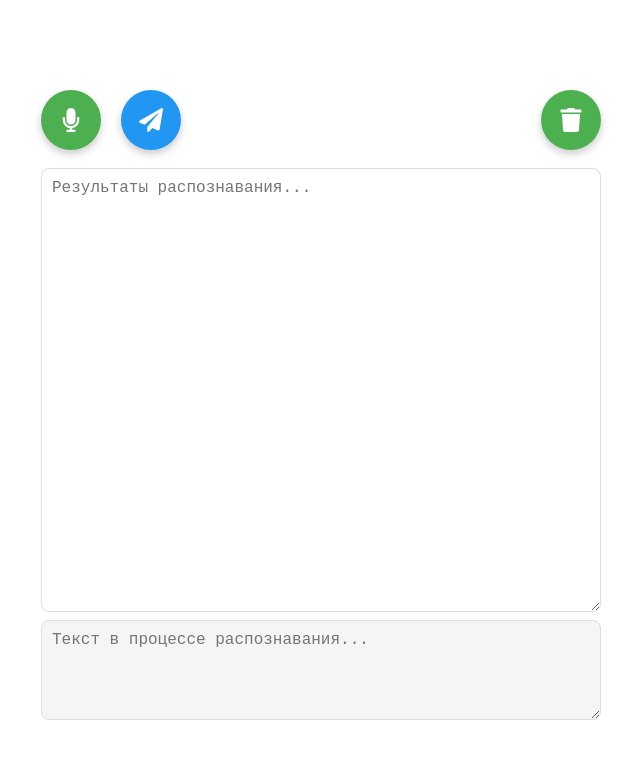
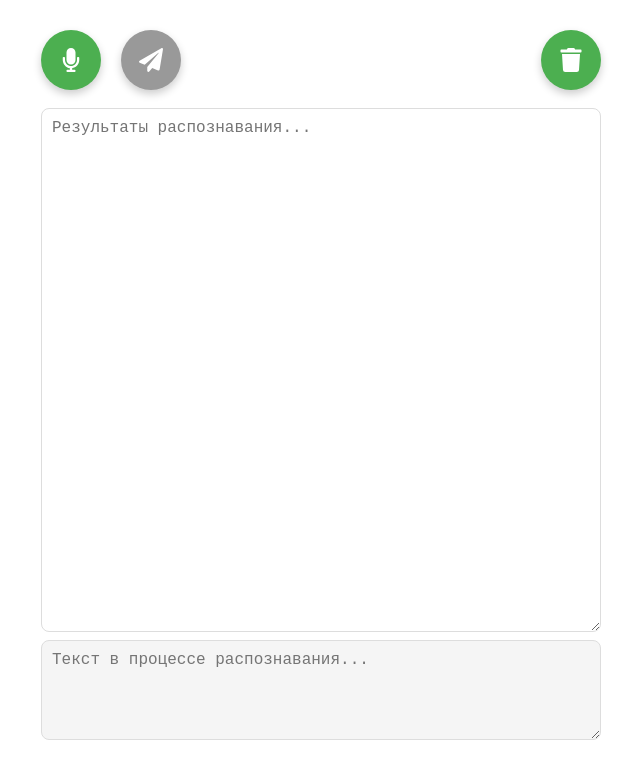
Before and after one commit to gitpshub/vn, a React (Vite) app: page / in a window 1280 px wide. Shown: the top 778 px of the page, without its empty margins (319-959 px from the left). Built offline with nearby package versions, Linux system fonts and the light colour scheme.

Commit message:
feat: add error form - 3

```diff
--- a/src/App.tsx
+++ b/src/App.tsx
@@ -9,12 +9,21 @@ import {
 import ErrorForm from './components/ErrorForm';
 
 const App = () => {
-  const [text, setText] = useState('');
+
+  const saveToLocalStorage = (text:string) => {
+    localStorage.setItem('finalText', text);
+  }
+
+  const [text, setText] = useState(localStorage.getItem('finalText')||'');
   const [interimText, setInterimText] = useState('');
   const [submitting, setSubmitting] = useState(false);
 
   const handleFinalResult = useCallback((result: string) => {
-    setText((prev) => `${prev} ${result}`.trim());
+    setText((prev) => {
+        const newResult = `${prev} ${result}`.trim();
+        saveToLocalStorage(newResult);
+        return newResult;
+    } );
     setInterimText('');
   }, []);
 
@@ -60,9 +69,16 @@ const App = () => {
     }
   };
 
+  const handleChange = (changedText: string) => {
+    setText(changedText);
+    saveToLocalStorage(changedText);
+  };
+
   const handleTrash = () => {
     setText('');
   };
+
+  const submitDisabled = submitting || !text || listening;
 
   return (
     <div className='main'>
@@ -82,9 +98,9 @@ const App = () => {
 
             <button
               onClick={handleSubmit}
-              disabled={submitting || !text || listening}
+              disabled={submitDisabled}
               style={{
-                backgroundColor: submitting ? '#999' : '#2196F3',
+                backgroundColor: submitDisabled ? '#999' : '#2196F3',
               }}
             >
               {submitting ? <FaPaperPlane /> : <FaPaperPlane />}
@@ -94,26 +110,22 @@ const App = () => {
               onClick={handleTrash}
               style={{
                 backgroundColor: '#4CAF50',
-                marginLeft: 'auto'
+                marginLeft: 'auto',
               }}
             >
               <FaTrash />
             </button>
           </div>
 
-          <div className='texts'>
-            {/* <div style={{ marginBottom: '20px' }}> */}
           <textarea
             value={text}
-              onChange={(e) => setText(e.target.value)}
+            onChange={(e) => {handleChange(e.target.value)}}
             placeholder='Результаты распознавания...'
             style={{
               flexGrow: '1',
             }}
           />
-            {/* </div> */}
 
-            {/* <div> */}
           <textarea
             value={interimText}
             readOnly
@@ -122,23 +134,6 @@ const App = () => {
               backgroundColor: '#f5f5f5',
             }}
           />
-            {/* </div> */}
-
-            {/* {listening && (
-                <div
-                  style={{
-                    marginTop: '10px',
-                    color: '#4CAF50',
-                    display: 'flex',
-                    alignItems: 'center',
-                    gap: '8px',
-                  }}
-                >
-                  <div className='pulsating-dot' />
-                  Идет запись...
-                </div>
-              )} */}
-          </div>
         </>
       )}
     </div>
--- a/src/index.css
+++ b/src/index.css
@@ -16,7 +16,7 @@ body {
 /* ---------------- */
 
 #root {
-  height: 100%;
+  height: 95%;
   display: flex;
   justify-items: center;
   align-items: center;
@@ -25,9 +25,11 @@ body {
 .main {
   max-width: 600px;
   width: 100%;
+  height: 100%;
   margin: 0 auto;
   padding: 20px;
-
+  display: flex;
+  flex-direction: column;
 }
 
 .error {
@@ -86,7 +88,7 @@ button {
 
 .texts {
   /* border: 1px solid red; */
-  height: 70vh;
+  height: 60vh;
   display: flex;
   flex-direction: column;
 }
--- a/src/useSpeechRecognition.ts
+++ b/src/useSpeechRecognition.ts
@@ -23,33 +23,33 @@ export const useSpeechRecognition = (
   const listeningRef = useRef<boolean>(false);
   const isAndroid = /Android/i.test(navigator.userAgent);
 
-  console.log('reload', listening);
+  // console.log('reload', listening);
 
   const startListening = useCallback(() => {
-    console.log('startListening');
+    // console.log('startListening');
     if (recognitionRef.current) {
       // console.log(' - listening', listening);
       setListening(true);
       listeningRef.current = true;
       recognitionRef.current.start();
     }
-  },[]);
+  }, []);
 
   const stopListening = useCallback(() => {
-    console.log('stopListening', recognitionRef.current);
+    // console.log('stopListening', recognitionRef.current);
     if (recognitionRef.current) {
       // console.log(' - listening', listening);
       setListening(false);
       listeningRef.current = false;
       recognitionRef.current.stop();
     }
-  },[]);
+  }, []);
 
   useEffect(() => {
     const SpeechRecognition =
       window.SpeechRecognition || window.webkitSpeechRecognition;
     if (!SpeechRecognition) {
-      setError('Browser does not support speech recognition');
+      setError('Не поддерживается');
       return;
     }
 
@@ -60,7 +60,8 @@ export const useSpeechRecognition = (
     recognition.lang = 'ru-RU';
 
     recognition.onresult = (event: SpeechRecognitionEvent) => {
-      console.log('onresult', listening);
+      // console.log('onresult', listening, listeningRef.current);
+      if (listeningRef.current) {
         const results = event.results[event.resultIndex];
         const transcript = results[0].transcript;
 
@@ -72,10 +73,11 @@ export const useSpeechRecognition = (
         } else {
           onInterimResult(transcript);
         }
+      }
     };
 
     recognition.onerror = (event: SpeechRecognitionErrorEvent) => {
-      console.log('onerror', event.error);
+      // console.log('onerror', event.error);
       if (isAndroid && event.error == 'no-speech') {
         setListening(true);
         listeningRef.current = true;
@@ -85,7 +87,7 @@ export const useSpeechRecognition = (
     };
 
     recognition.onend = () => {
-      console.log('onend', listening, listeningRef.current);
+      // console.log('onend', listening, listeningRef.current);
       if (isAndroid) {
         if (listeningRef.current) setTimeout(startListening, 100);
       } else {
@@ -95,8 +97,7 @@ export const useSpeechRecognition = (
     };
 
     return () => recognition.stop();
-  }, [isAndroid, onFinalResult, onInterimResult, listening, startListening]); //isAndroid, onFinalResult, onInterimResult, listening
-
+  }, [isAndroid, onFinalResult, onInterimResult, listening, startListening]);
 
   return { listening, error, startListening, stopListening };
 };
```
Lines whose indentation alone changed are shown as unchanged.
